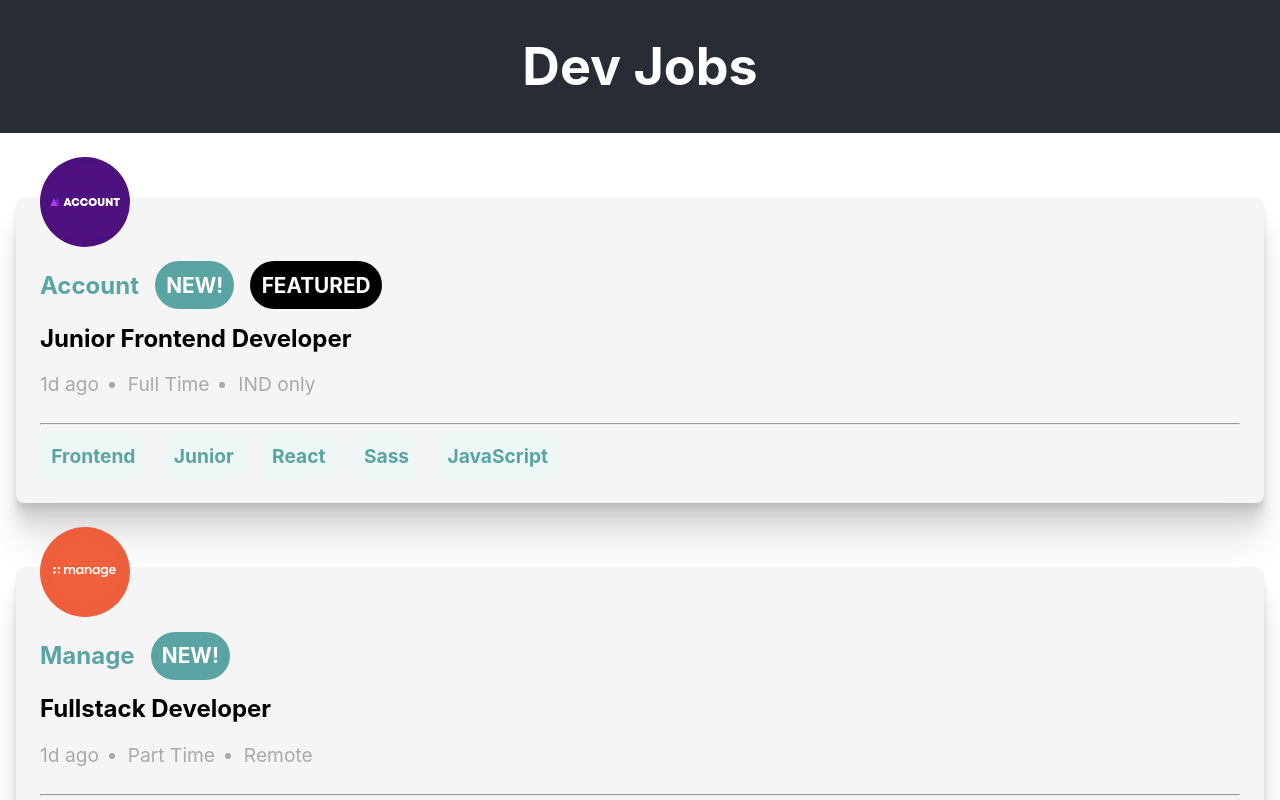
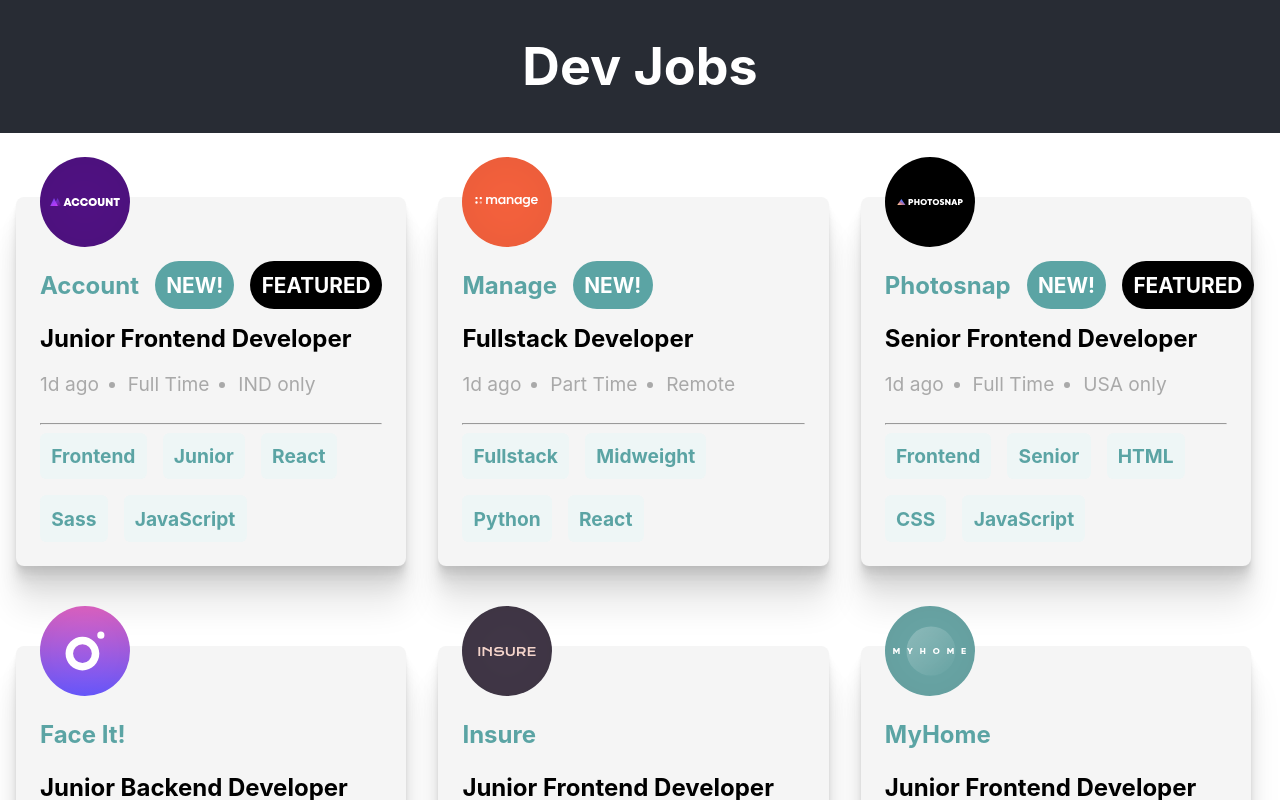
Before and after one commit to nikhilchintawar/dev-jobs, a React (Create React App) app: page / in a window 1280 px wide. Shown: the top 800 px of the page. Built offline with nearby package versions, Linux system fonts and the light colour scheme.

Commit message:
added the media query in app.js

```diff
--- a/src/App.css
+++ b/src/App.css
@@ -15,3 +15,11 @@
 .App-link {
   color: #61dafb;
 }
+
+@media screen and (min-width: 900px){
+  .job-cards{
+    width: 100%;
+    display: grid;
+    grid-template-columns: repeat(3, 33%);
+  }
+}
--- a/src/App.js
+++ b/src/App.js
@@ -11,6 +11,7 @@ const App = () => {
       <header className="App-header">
         <h1>Dev Jobs</h1>
       </header>
+      <div className="job-cards">
         {
           jobData.map(({id, companyLogo, ...otherJobData}) => (
             <JobCard
@@ -21,6 +22,7 @@ const App = () => {
           ))
         }
       </div>
+    </div>
   );
 }
 
```
Also changed, not shown: src/components/job-filters/JobFilter.css (+8 -0 lines). Lines whose indentation alone changed are shown as unchanged.
